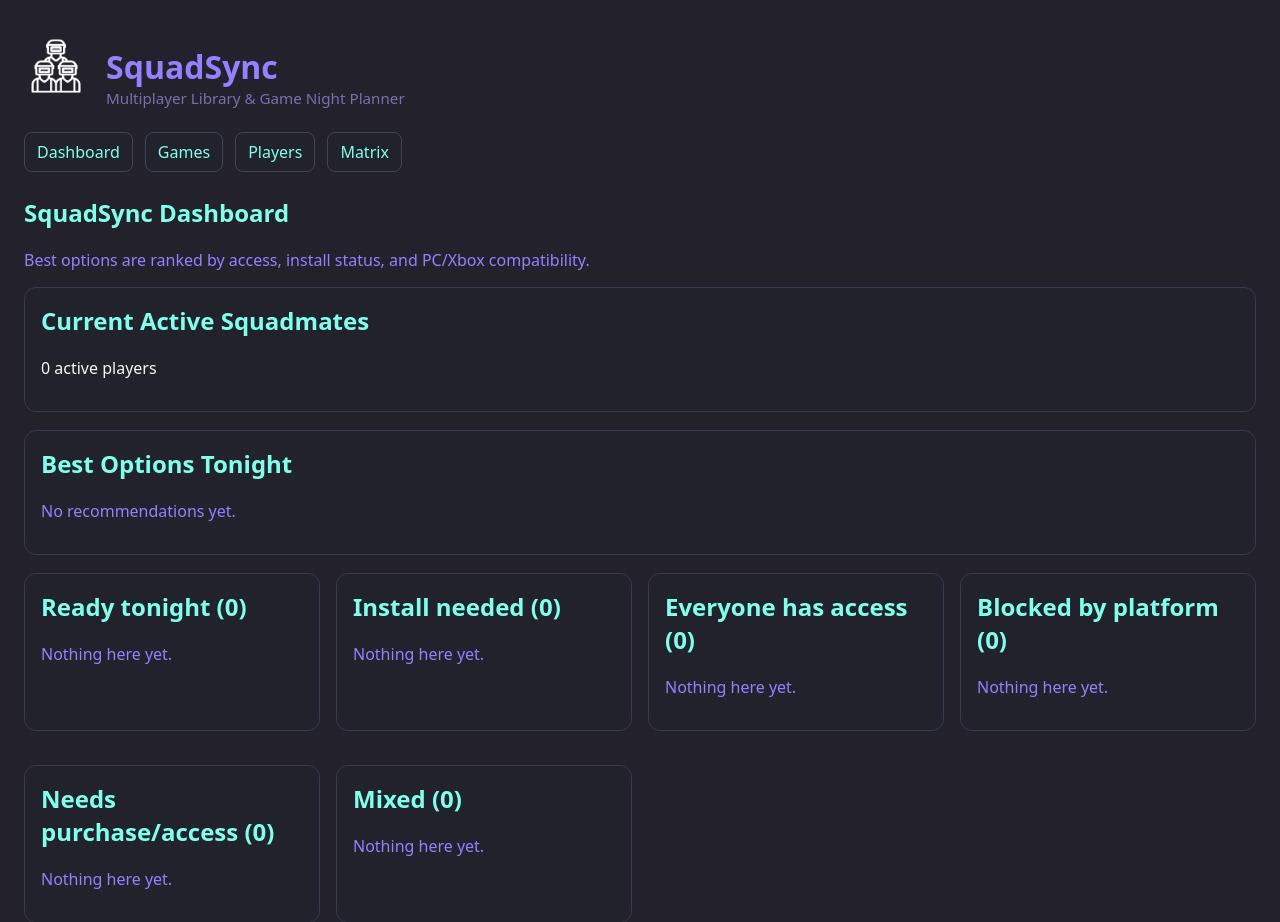
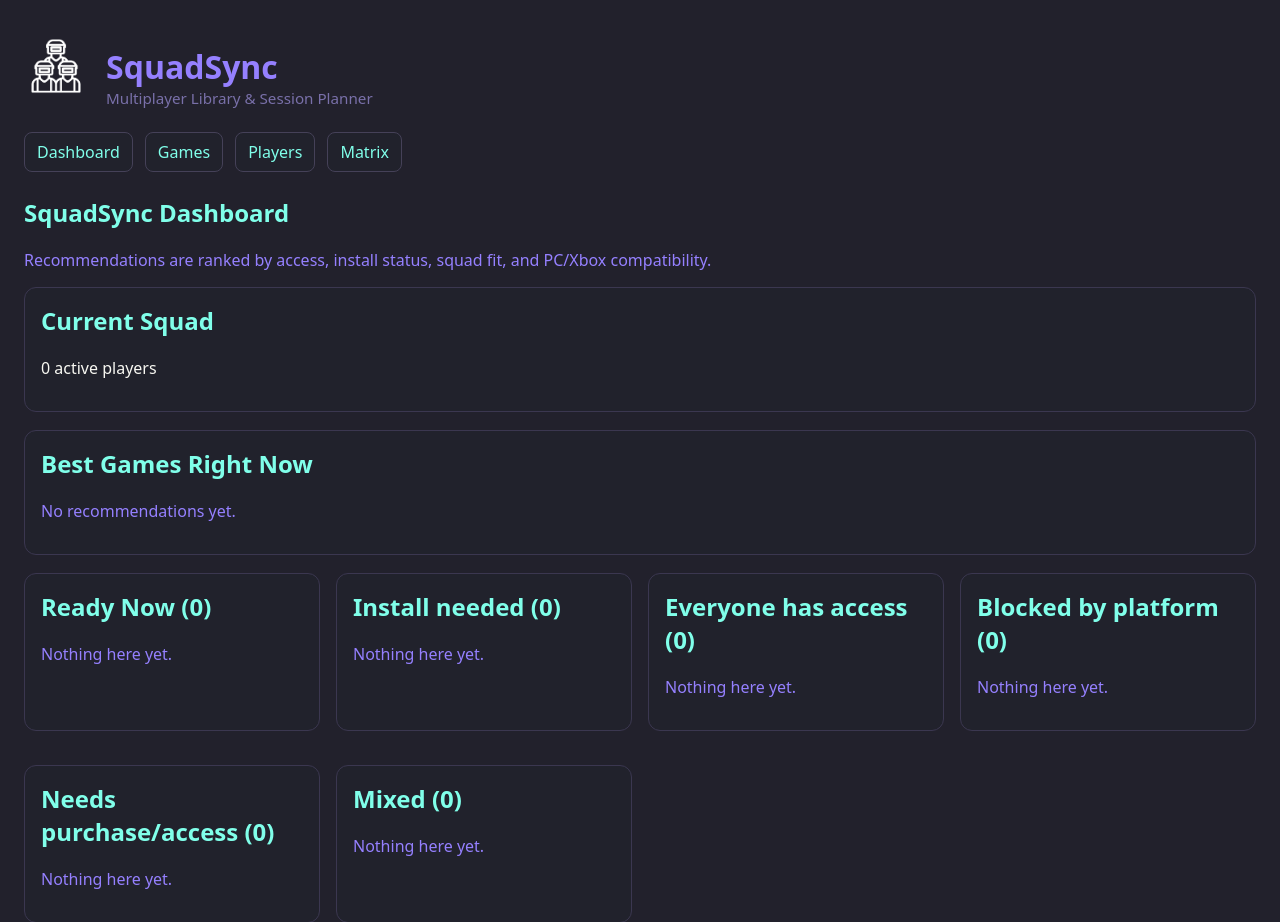
Before and after one commit to Lukefilewalker/SquadSync, a FastAPI app: page / in a window 1280 px wide. Shown: the top 922 px of the page. Run offline with FastAPI, Linux system fonts and the light colour scheme; data that the repository does not hold is empty.

Commit message:
Update product language for current-session focus

```diff
--- a/app/main.py
+++ b/app/main.py
@@ -167,7 +167,7 @@ def classify_game(player_values, game):
     if pc_xbox == "Unknown":
         return "Mixed"
     if installed_count == total and access_count == total and pc_xbox in {"Yes", "Partial"}:
-        return "Ready tonight"
+        return "Ready Now"
 
     if access_count == total and installed_count < total:
         return "Install needed"
@@ -273,7 +273,7 @@ def dashboard(request: Request):
         players = [p for p in players if p["active_tonight"]]
 
         buckets = {
-            "Ready tonight": [],
+            "Ready Now": [],
             "Install needed": [],
             "Everyone has access": [],
             "Blocked by platform": [],
--- a/app/templates/base.html
+++ b/app/templates/base.html
@@ -12,7 +12,7 @@
         <div>
             <h1>SquadSync</h1>
             <div class="tagline">
-                Multiplayer Library &amp; Game Night Planner
+                Multiplayer Library &amp; Session Planner
             </div>
         </div>
     </div>
--- a/app/templates/dashboard.html
+++ b/app/templates/dashboard.html
@@ -4,11 +4,11 @@
 <h2>SquadSync Dashboard</h2>
 
 <p class="small">
-    Best options are ranked by access, install status, and PC/Xbox compatibility.
+Recommendations are ranked by access, install status, squad fit, and PC/Xbox compatibility.
 </p>
 
 <div class="card">
-    <h2>Current Active Squadmates</h2>
+    <h2>Current Squad</h2>
 
     <p>
         {{ active_player_names|length }} active players
@@ -22,7 +22,7 @@
 </div>
 
 <div class="card">
-    <h2>Best Options Tonight</h2>
+    <h2>Best Games Right Now</h2>
 
     {% if recommendations %}
         <ol>
```
Also changed, not shown: app/templates/players.html (+5 -5 lines), README.md.
